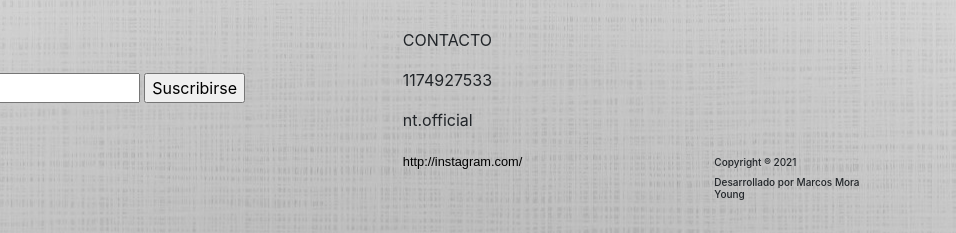
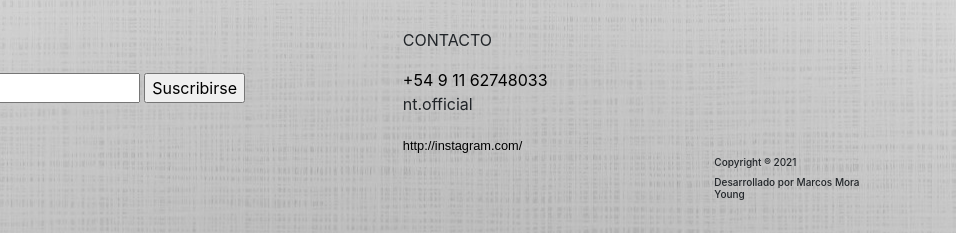
Before and after one commit to marcosmy21/Noticia-MoraYoung, a website: page index.html in a window 1280 px wide. Shown: the part 1316-1549 px from the top of the page, 324-1280 px from the left. Drawn offline with nearby package versions, Linux system fonts and the light colour scheme.

Commit message:
ahor asi, ultimos cambios antes de entregar

```diff
--- a/index.html
+++ b/index.html
@@ -107,7 +107,7 @@
 				</div>
 				<div class="div col-lg-3 col-xs-12 claseX">
 					<p class="div">CONTACTO</p>
-					<p class="div">1174927533</p>
+					<a href="https://wa.me/+5491162748033" class="numTel">+54 9 11 62748033</a>
 					<p class="div">nt.official</p>
 					<a href="https://www.instagram.com/" target="black" class="linkInstagram div">http://instagram.com/</a>
 				</div>
--- a/scss/_footer.scss
+++ b/scss/_footer.scss
@@ -4,6 +4,11 @@
 	color: black;
 	text-decoration: none;
 
+}
+
+.numTel{
+	color: black;
+	text-decoration: none;
 }
 
 .flexF{
--- a/scss/main.scss
+++ b/scss/main.scss
@@ -6,5 +6,4 @@
 @import "imgs";
 @import "socios";
 @import "mediaquerie";
-@import "grid";
 @import "footer";
```
Also changed, not shown: css/estilo.css, scss/_grid.scss (added).
